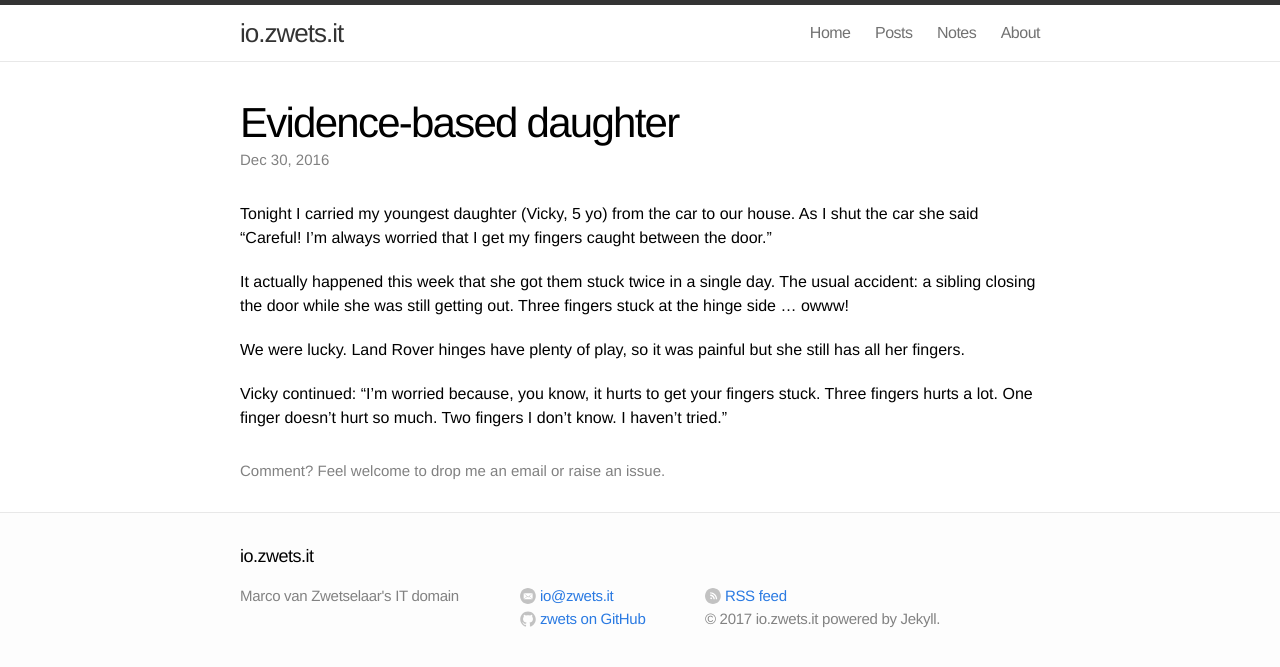
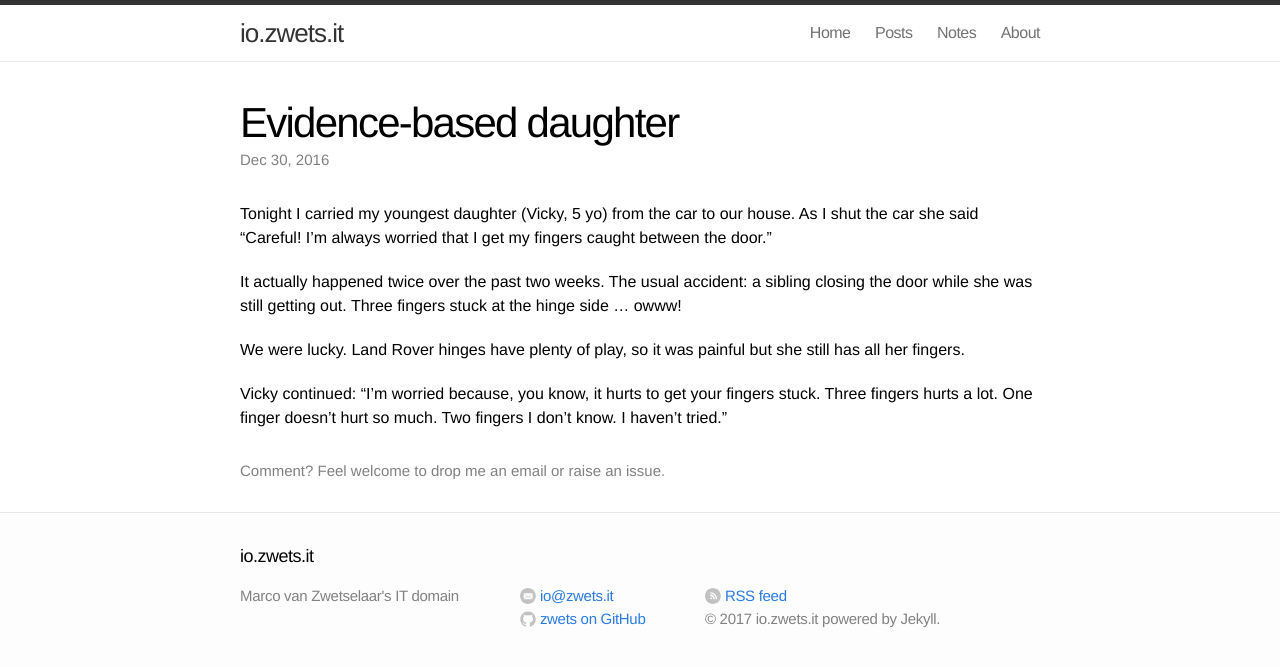
Before and after one commit to zwets/zwets.github.io, a Jekyll site: the page built from _posts/2016-12-30-evidence-based-daughter.md, in a window 1280 px wide. Shown: the top 667 px of the page. Built offline with Jekyll 4.4.1, drawn with Linux system fonts in a browser that asks for light colours.

Commit message:
Update evidence-based daughter.

```diff
--- a/_posts/2016-12-30-evidence-based-daughter.md
+++ b/_posts/2016-12-30-evidence-based-daughter.md
@@ -9,9 +9,9 @@ Tonight I carried my youngest daughter (Vicky, 5 yo) from the car to our
 house.  As I shut the car she said "Careful! I'm always worried that I
 get my fingers caught between the door."
 
-It actually happened this week that she got them stuck twice in a single
-day.  The usual accident: a sibling closing the door while she was still
-getting out.  Three fingers stuck at the hinge side ... owww!
+It actually happened twice over the past two weeks.  The usual accident:
+a sibling closing the door while she was still getting out.  Three fingers
+stuck at the hinge side ... owww!
 
 We were lucky.  Land Rover hinges have plenty of play, so it was painful
 but she still has all her fingers.
```
